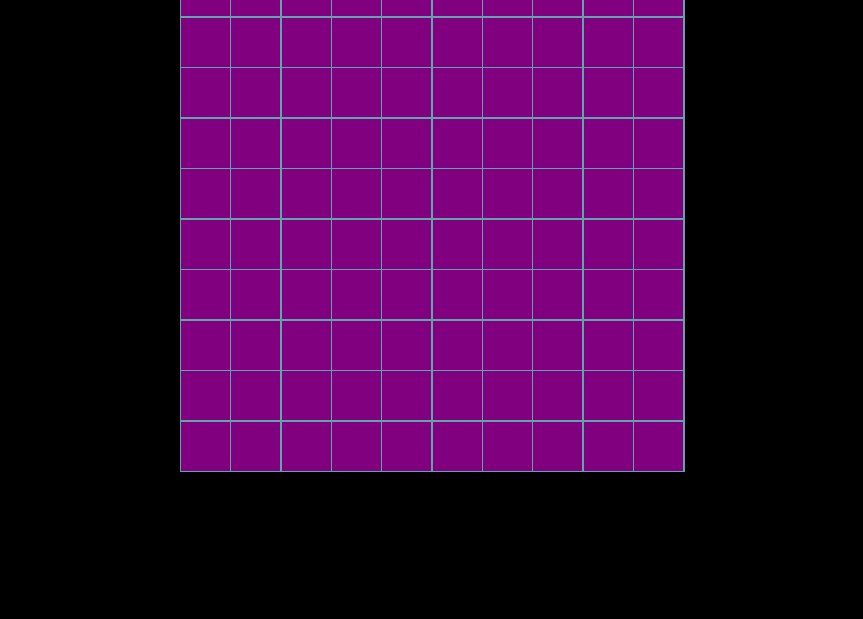
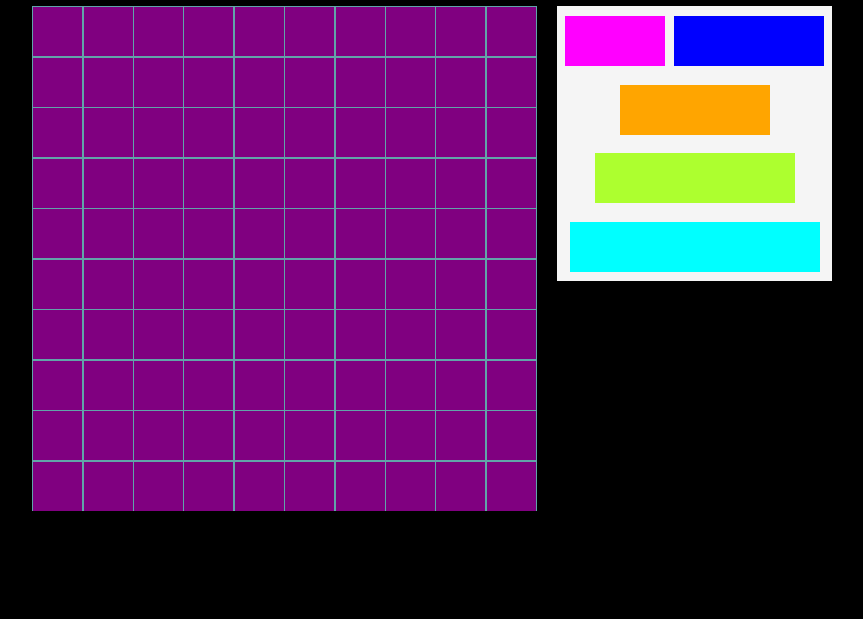
Before and after one commit to ljor/Battleship, a plain HTML site: page index.html in a window 1280 px wide. Shown: the part 181-800 px from the top of the page, without its empty margins (208-1071 px from the left). Drawn offline with Linux system fonts and the light colour scheme.

Commit message:
generated game pieces

```diff
--- a/css/style.css
+++ b/css/style.css
@@ -10,6 +10,7 @@ body {
     width: 100%;
     height: 100%;
     display: flex;
+    flex-direction: column;
     align-items: center;
     justify-content: center;
 }
@@ -30,3 +31,58 @@ body {
     background-color: purple;
     cursor: pointer;
 }
+
+.pieceboard {
+    background-color: whitesmoke;
+    width: 275px;
+    height: 275px;
+    margin-left: 20px;
+    display: flex;
+    flex-wrap: wrap;
+    justify-content: space-evenly;
+    align-items: center;
+    }
+
+#boards {
+    display: flex;
+}
+
+.ship div {
+    width: 50px;
+    height: 50px;
+}
+
+.destroyer-container {
+    background-color: fuchsia;
+    width: 100px;
+    height: 50px;
+    display: flex;
+}
+
+.cruiser-container {
+    background-color: blue;
+    width: 150px;
+    height: 50px;
+    display: flex;
+}
+
+.submarine-container {
+    background-color: orange;
+    width: 150px;
+    height: 50px;
+    display: flex;
+}
+
+.battleship-container {
+    background-color: greenyellow;
+    width: 200px;
+    height: 50px;
+    display: flex;
+}
+
+.carrier-container {
+    background-color: aqua;
+    width: 250px;
+    height: 50px;
+    display: flex;
+}
--- a/index.html
+++ b/index.html
@@ -9,7 +9,13 @@
 </head>
 <body>
     <div id="container">
-        <div class="gameboard" id="player1-board"></div>
+        <header>
+            <h1>Battleship</h1>
+        </header>
+        <div id="boards">
+            <div class="gameboard" id="player1-board"></div>
+            <div class="pieceboard"></div>
+    </div>
     </div>
     <script type="text/javascript" src="js/app.js"></script>
 </body>
--- a/js/app.js
+++ b/js/app.js
@@ -1,7 +1,9 @@
 const player1Board = document.querySelector('#player1-board')
-const playerGridSquares= document.querySelectorAll('#player1-board > div')
+const playerGridSquares = document.querySelectorAll('#player1-board > div')
+const pieceContainer = document.querySelector('.pieceboard')
 
 const playerSquares = []
+const gamePieces = []
 
 // Create Gameboard
 function createBoard(board, grid) {
@@ -10,18 +12,86 @@ function createBoard(board, grid) {
         square.dataset.id = i
 
         // marking edges
-        if (i <= 10 || i % 10 === 0 || i >= 91 || i % 10 === 1) {
-            square.classList.add('edge')
+        if (i <= 10) {
+            square.classList.add('top-edge')
+        }
+        if (i % 10 === 0) {
+            square.classList.add('right-edge')
+        }
+        if (i >= 91) {
+            square.classList.add('bottom-edge')
+        }
+        if (i % 10 === 1 || i === 1) {
+            square.classList.add('left-edge')
         }
 
         board.appendChild(square)
         grid.push(square)
     }
 }
-
 createBoard(player1Board, playerSquares)
 
 // Create Gamepieces
+
+function createPlayerShips() {
+    let destroyerContainer = document.createElement('div')
+    destroyerContainer.classList.add('ship', 'destroyer-container')
+    for (let i = 0; i < 2; i++){
+        let square = document.createElement('div')
+        square.setAttribute('id', `destroyer-${i}`)
+        destroyerContainer.appendChild(square)
+    }
+    destroyerContainer.draggable = true
+    pieceContainer.appendChild(destroyerContainer)
+
+    let cruiserContainer = document.createElement('div')
+    cruiserContainer.classList.add('ship', 'cruiser-container')
+    for (let i = 0; i < 3; i++){
+        let square = document.createElement('div')
+        square.setAttribute('id', `cruiser-${i}`)
+        cruiserContainer.appendChild(square)
+    }
+    cruiserContainer.draggable = true
+    pieceContainer.appendChild(cruiserContainer)
+
+    let submarineContainer = document.createElement('div')
+    submarineContainer.classList.add('ship', 'submarine-container')
+    for (let i = 0; i < 3; i++){
+        let square = document.createElement('div')
+        square.setAttribute('id', `submarine-${i}`)
+        submarineContainer.appendChild(square)
+    }
+    submarineContainer.draggable = true
+    pieceContainer.appendChild(submarineContainer)
+
+    let battleshipContainer = document.createElement('div')
+    battleshipContainer.classList.add('ship', 'battleship-container')
+    for (let i = 0; i < 4; i++){
+        let square = document.createElement('div')
+        square.setAttribute('id', `battleship-${i}`)
+        battleshipContainer.appendChild(square)
+    }
+    battleshipContainer.draggable = true
+    pieceContainer.appendChild(battleshipContainer)
+
+    let carrierContainer = document.createElement('div')
+    carrierContainer.classList.add('ship', 'carrier-container')
+    for (let i = 0; i < 5; i++){
+        let square = document.createElement('div')
+        square.setAttribute('id', `carrier-${i}`)
+        carrierContainer.appendChild(square)
+    }
+    carrierContainer.draggable = true
+    pieceContainer.appendChild(carrierContainer)
+}
+createPlayerShips()
+
+// ship piece selectors
+const destroyer = document.querySelector('.destroyer-container')
+const cruiser = document.querySelector('.cruiser-container')
+const submarine = document.querySelector('.submarine-container')
+const battleship = document.querySelector('.battleship-container')
+const carrier = document.querySelector('.carrier-container')
 
 
 // Gamepiece Placement
```
